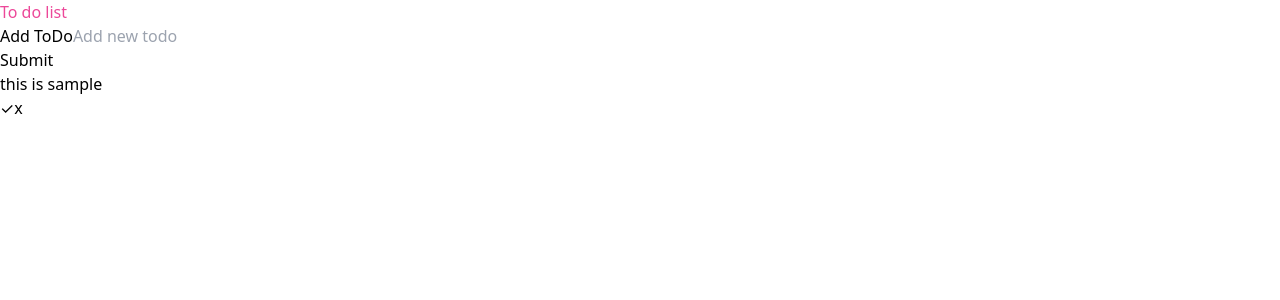
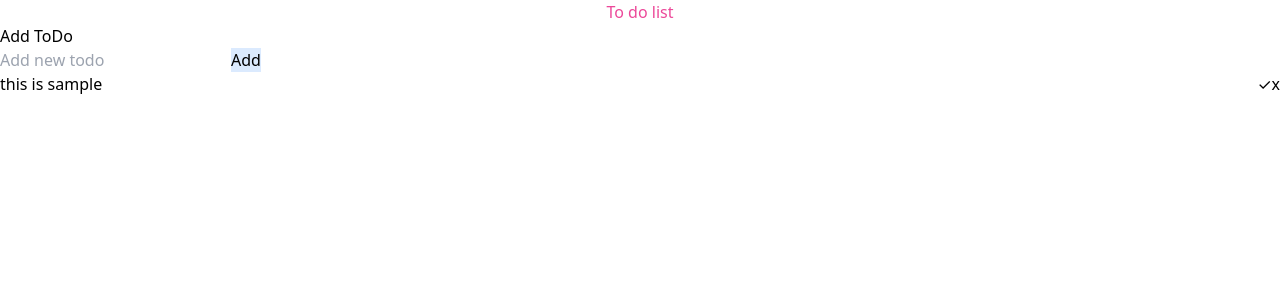
Before and after one commit to CodersforLearning/todo-app-react-innoc3ntt, a React (Create React App) app: page / in a window 1280 px wide. Shown: the top 300 px of the page. Built offline with nearby package versions, Linux system fonts and the light colour scheme.

Commit message:
added toggle and flex

```diff
--- a/src/App.js
+++ b/src/App.js
@@ -9,13 +9,14 @@ function ToDo({
                   index,
                   markToDo
               }) {
-    return <div className="toDo">
-        <span>{toDo.text}</span>
-        <div>
-            <Button variant="outline-success" onClick={() => markToDo(index)}>✓</Button>
-            <Button variant="outline-danger" onClick={() => removeToDo(index)}>x</Button>
-        </div>
-    </div>;
+    return (
+        <div className="flex justify-between">
+            <span style={{textDecoration: toDo.isDone ? "line-through" : ""}}>{toDo.text}</span>
+            <div className="">
+                <Button variant="outline-success" onClick={() => markToDo(index)}>✓</Button>
+                <Button variant="outline-danger" onClick={() => removeToDo(index)}>x</Button>
+            </div>
+        </div>);
 }
 
 function ToDoForm({addToDo}) {
@@ -24,20 +25,21 @@ function ToDoForm({addToDo}) {
     const handleSubmit = e => {
         e.preventDefault();
         if (!value) return;
+
         addToDo(value);
         setValue("");
     };
 
     return (
-            <Form onSubmit={handleSubmit}>
-                <Form.Group>
-                    <Form.Label>Add ToDo</Form.Label>
-                    <Form.Control type="text" className="input" value={value}
-                                  onChange={e => setValue(e.target.value)}
-                                  placeholder="Add new todo"/>
-                </Form.Group>
-                <Button variant="light" type="submit">Submit</Button>
-            </Form>
+        <form onSubmit={handleSubmit}>
+            <label>
+                <h2>Add ToDo</h2>
+                <input type="text" className="input" value={value}
+                       onChange={e => setValue(e.target.value)}
+                       placeholder="Add new todo"/>
+            </label>
+            <input className="bg-blue-100" type="submit" value="Add"/>
+        </form>
     );
 }
 
@@ -58,8 +60,6 @@ function App() {
             isDone: false
         }]);
 
-    //ToDo add a toggle handler for isDone state
-
     const addToDo = text => {
         const newToDos = [...toDos, {text}];
         setToDos(newToDos);
@@ -67,7 +67,7 @@ function App() {
 
     const markToDoDone = index => {
         const newTodos = [...toDos];
-        newTodos[index].isDone = true;
+        newTodos[index].isDone = !newTodos[index].isDone;
         setToDos(newTodos);
     };
 
@@ -78,10 +78,10 @@ function App() {
     };
 
     return (
-        <div className="min-h-full">
-            <h1 className="text-pink-500">To do list</h1>
+        <div className="flex-col justify-center">
+            <h1 className="text-pink-500 text-center">To do list</h1>
             <ToDoForm addToDo={addToDo}/>
-            <div>
+            <div className>
                 {toDos.map((toDo, index) => {
                     return (<Card>
                         <Card.Body>
```
